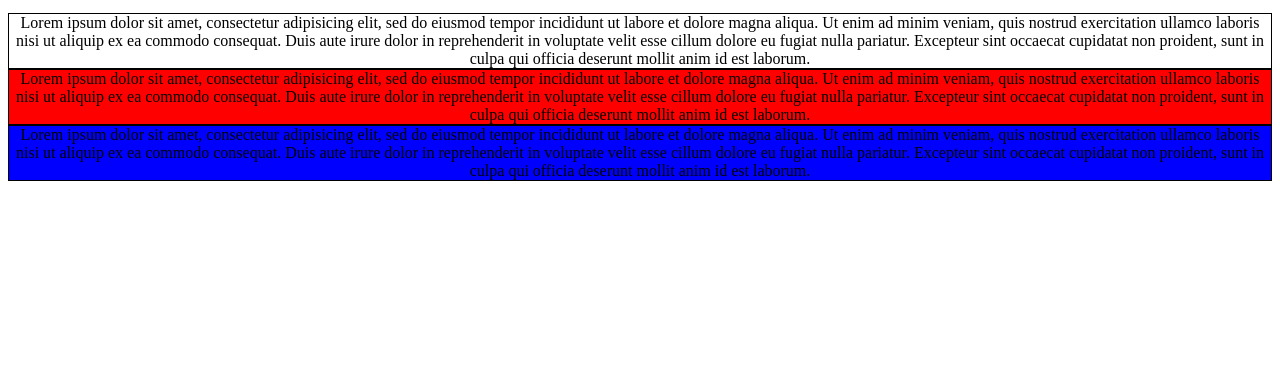
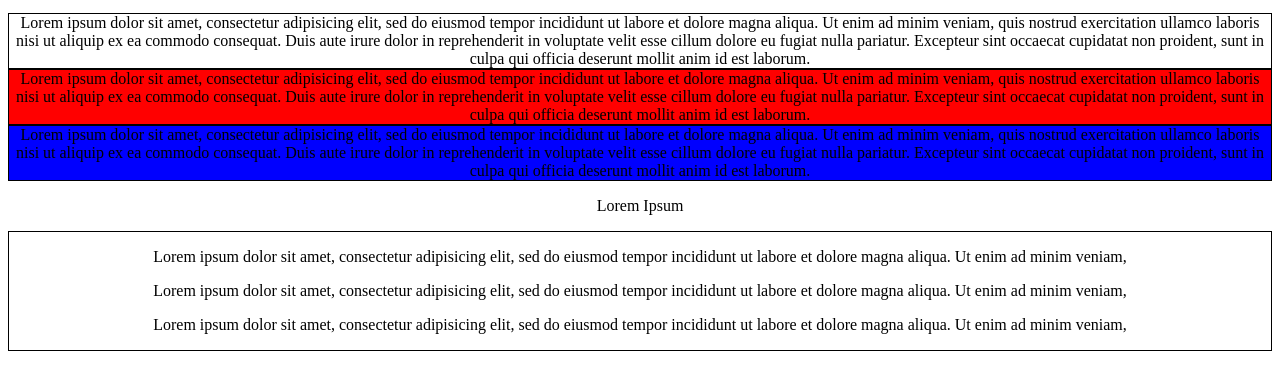
Before and after one commit to himanshu311201/Experiment23, a plain HTML site: page index.html in a window 1280 px wide. Shown: the part 137-510 px from the top of the page. Drawn offline with Linux system fonts and the light colour scheme.

Commit message:
Update index.html

```diff
--- a/index.html
+++ b/index.html
@@ -42,7 +42,17 @@
 	cillum dolore eu fugiat nulla pariatur. Excepteur sint occaecat cupidatat non
 	proident, sunt in culpa qui officia deserunt mollit anim id est laborum.
 </div>
-
+<section>
+        <p>Lorem Ipsum</p>
+        <div>
+            <p>Lorem ipsum dolor sit amet, consectetur adipisicing elit, sed do eiusmod
+		tempor incididunt ut labore et dolore magna aliqua. Ut enim ad minim veniam,</p>
+            <p>Lorem ipsum dolor sit amet, consectetur adipisicing elit, sed do eiusmod
+		tempor incididunt ut labore et dolore magna aliqua. Ut enim ad minim veniam,</p>
+            <p>Lorem ipsum dolor sit amet, consectetur adipisicing elit, sed do eiusmod
+		tempor incididunt ut labore et dolore magna aliqua. Ut enim ad minim veniam,</p>
+        </div>
+    </section>
 </center>
 </body>
 </html>
```
